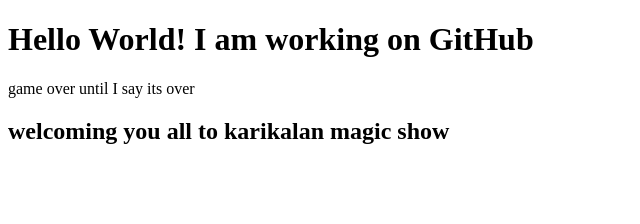
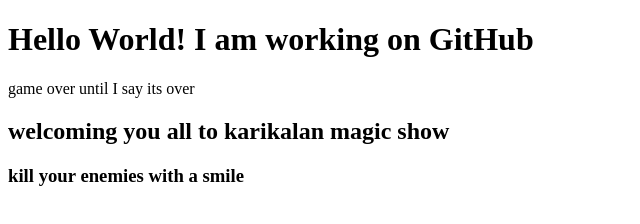
Before and after one commit to kishorem006/learn-git, a plain HTML site: page index.html in a window 1280 px wide. Shown: the whole page, without its empty margins (0-640 px from the left). Drawn offline with Linux system fonts and the light colour scheme.

Commit message:
index is added

```diff
--- a/index.html
+++ b/index.html
@@ -8,5 +8,6 @@
     <h1>Hello World! I am working on GitHub</h1>
     <p>game over until I say its over</p>
     <h2>welcoming you all to karikalan magic show</h2>
+    <h3>kill your enemies with a smile</h3>
 </body>
 </html>
```
